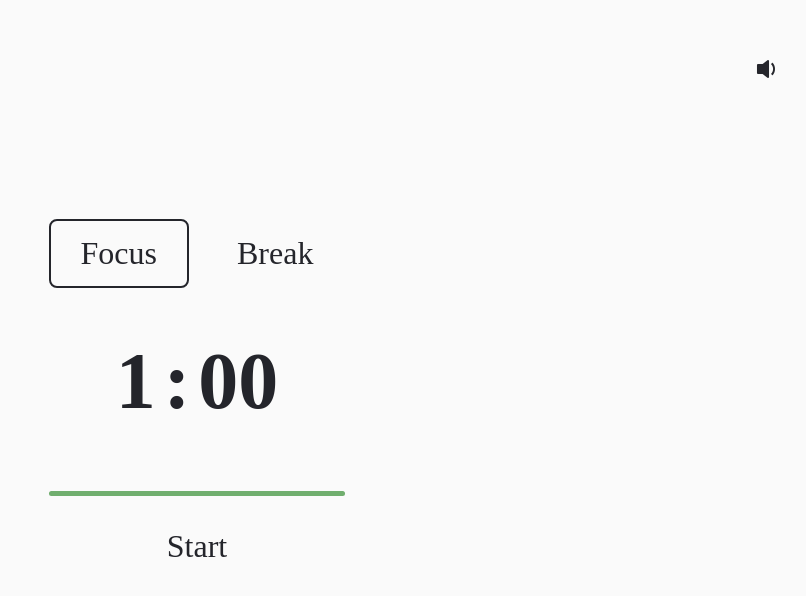
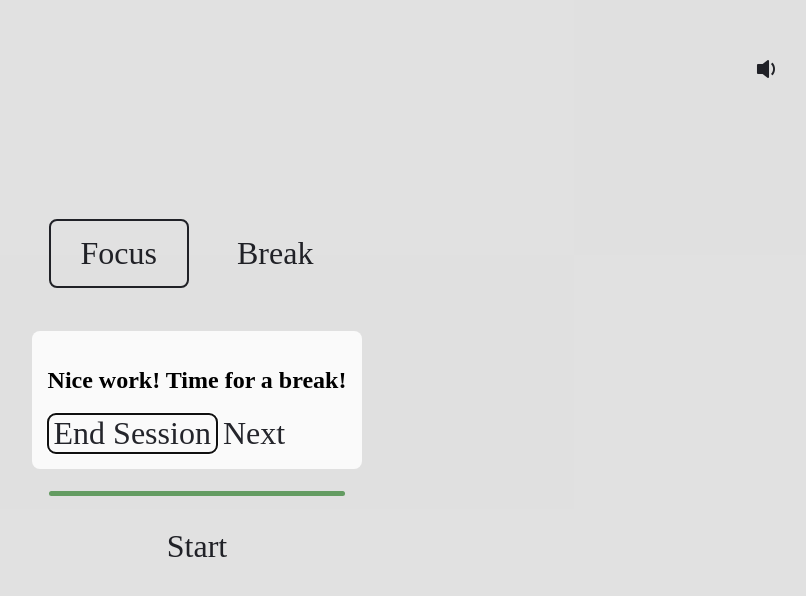
Before and after one commit to jamesspearsv/quiet-timer, a Vue app: page / in a window 1280 px wide. Shown: the top 596 px of the page, without its empty margins (443-1249 px from the left). Built offline with nearby package versions, Linux system fonts and the light colour scheme; a web font is replaced by a local one.

Commit message:
Added next phase and end session logic

```diff
--- a/src/App.vue
+++ b/src/App.vue
@@ -2,18 +2,20 @@
     import { onMounted, ref, useTemplateRef } from 'vue';
     import MuteButton from './components/MuteButton.vue';
     import TimerDisplay from './components/TimerDisplay.vue';
-    import ModeButtons from './components/ModeButtons.vue';
+    import PhaseButtons from './components/PhaseButtons.vue';
     import SegmentDialog from './components/SegmentDialog.vue';
+    import { goToNextPhase } from './lib/segmentController.js';
 
-    const mode = ref('focus');
+    const phase = ref('focus');
+    const segmentModalOpen = ref(true);
     const muted = ref(false);
     const audioElement = useTemplateRef('audioElement');
 
     let audioContext;
     let track;
 
-    function changeMode(new_mode) {
-        mode.value = new_mode;
+    function changePhase(new_phase) {
+        phase.value = new_phase;
     }
 
     function toggleMute() {
@@ -34,6 +36,7 @@
             audioContext.resume();
         }
 
+        segmentModalOpen.value = true;
         audioElement.value.play();
     }
 
@@ -43,13 +46,18 @@
 <template>
     <main>
         <div>
-            <ModeButtons :mode="mode" @change-mode="(m) => changeMode(m)" />
-            <TimerDisplay :mode="mode" @finished="playAlert()" />
+            <PhaseButtons :phase="phase" @change-mode="(m) => changePhase(m)" />
+            <TimerDisplay :phase="phase" @finished="playAlert()" />
         </div>
         <MuteButton :muted="muted" @toggle-mute="toggleMute()" />
     </main>
     <audio ref="audioElement" src="/mission-complete-chime.mp3"></audio>
-    <SegmentDialog :open="true" />
+    <SegmentDialog
+        :open="segmentModalOpen"
+        :segment="phase"
+        @stop="() => (segmentModalOpen = false)"
+        @next="() => (phase = goToNextPhase(phase))"
+    />
 </template>
 
 <style scoped>
--- a/src/components/ModeButtons.vue
+++ b/src/components/PhaseButtons.vue
@@ -1,25 +1,25 @@
 <script setup>
-    const emit = defineEmits(['change-mode']);
-    const { mode } = defineProps({
-        mode: { type: String, required: true },
+    const emit = defineEmits(['change-phase']);
+    const props = defineProps({
+        phase: { type: String, required: true },
     });
 
-    function handleClick(newMode) {
-        emit('change-mode', newMode);
+    function handleClick(phase) {
+        emit('change-phase', phase);
     }
 </script>
 
 <template>
-    <div class="mode-selector" :class="`${mode}`">
+    <div class="phase-selector" :class="`${props.phase}`">
         <button
             @click="() => handleClick('focus')"
-            :class="mode === 'focus' && 'selected'"
+            :class="props.phase === 'focus' && 'selected'"
         >
             Focus
         </button>
         <button
             @click="() => handleClick('break')"
-            :class="mode === 'break' && 'selected'"
+            :class="props.phase === 'break' && 'selected'"
         >
             Break
         </button>
@@ -27,13 +27,13 @@
 </template>
 
 <style scoped>
-    .mode-selector {
+    .phase-selector {
         display: flex;
         position: relative;
         gap: 1rem;
     }
 
-    .mode-selector::after {
+    .phase-selector::after {
         content: '';
         position: absolute;
         top: 0;
@@ -45,11 +45,11 @@
         transition: transform 220ms ease-in-out;
     }
 
-    .mode-selector.mode-selector.break::after {
+    .phase-selector.phase-selector.break::after {
         transform: translateX(calc(100% + 1rem));
     }
 
-    .mode-selector > button {
+    .phase-selector > button {
         padding: 1rem 2rem;
         font-weight: 4rem;
         transition: border 220ms ease-in-out;
--- a/src/components/SegmentDialog.vue
+++ b/src/components/SegmentDialog.vue
@@ -1,29 +1,46 @@
 <script setup>
-    import { useTemplateRef, watch } from 'vue';
+    import { onMounted, useTemplateRef, watch } from 'vue';
 
+    const dialog = useTemplateRef('dialog');
+    defineEmits(['next', 'stop']);
     const props = defineProps({
         open: {
             type: Boolean,
             required: true,
         },
+        segment: {
+            type: String,
+            required: true,
+        },
     });
 
-    const dialog = useTemplateRef('dialog');
+    const modalMessage = {
+        focus: 'Nice work! Time for a break!',
+        break: 'Ready? Time to focus!',
+    };
 
-    watch(
-        () => props.open,
-        () => {
-            if (props.open) {
-                dialog.value.showModal();
-            } else {
-                dialog.value.close();
-            }
-        },
-    );
+    function toggleModal() {
+        if (!dialog.value) return;
+
+        if (props.open) {
+            dialog.value.showModal();
+        } else {
+            dialog.value.close();
+        }
+    }
+
+    onMounted(toggleModal);
+    watch(() => props.open, toggleModal);
 </script>
 
 <template>
-    <dialog ref="dialog"></dialog>
+    <dialog ref="dialog">
+        <div>
+            <h2>{{ modalMessage[props.segment] }}</h2>
+            <button @click="() => $emit('stop')">End Session</button>
+            <button @click="() => $emit('next')">Next</button>
+        </div>
+    </dialog>
 </template>
 
 <style scoped>
@@ -34,6 +51,9 @@
         bottom: 0;
         right: 0;
 
-        background-color: black;
+        border: none;
+        border-radius: var(--border-radius);
+
+        background-color: var(--clr-white);
     }
 </style>
--- a/src/components/TimerDisplay.vue
+++ b/src/components/TimerDisplay.vue
@@ -8,15 +8,15 @@
         break: import.meta.env.PROD ? 300 : 5,
     };
 
-    const { mode } = defineProps(['mode']);
+    const props = defineProps(['phase']);
 
     /** Active timer duration in seconds */
-    const active_timer = ref(timers[mode]);
+    const active_timer = ref(timers[props.phase]);
 
     /** Computed ref to track timer activity status */
     const status = computed(() => {
         if (!timer_id.value) {
-            if (active_timer.value < timers[mode]) return 'paused';
+            if (active_timer.value < timers[props.phase]) return 'paused';
             else return 'stopped';
         } else {
             if (active_timer.value === 0) return 'finished';
@@ -26,7 +26,8 @@
 
     /** Compute display values for timer in minutes and seconds */
     const display = computed(() => {
-        const percent_complete = (active_timer.value / timers[mode]) * 100;
+        const percent_complete =
+            (active_timer.value / timers[props.phase]) * 100;
         const minutes = Math.trunc(active_timer.value / 60);
         let seconds = active_timer.value % 60;
 
@@ -38,10 +39,10 @@
 
     // Watcher to change timer duration when the timer's mode changes
     watch(
-        () => mode,
+        () => props.phase,
         () => {
             stopTimer();
-            active_timer.value = timers[mode];
+            active_timer.value = timers[props.phase];
         },
     );
 
@@ -49,7 +50,7 @@
     watch(
         display,
         () => {
-            document.title = `${mode} | ${display.value.minutes}:${display.value.seconds}`;
+            document.title = `${props.phase} | ${display.value.minutes}:${display.value.seconds}`;
         },
         { immediate: true },
     );
@@ -68,7 +69,7 @@
             timer_id.value = null;
         }
 
-        active_timer.value = timers[mode];
+        active_timer.value = timers[props.phase];
     }
 
     function pauseTimer() {
@@ -83,7 +84,7 @@
     }
 
     function restartTimer() {
-        active_timer.value = timers[mode];
+        active_timer.value = timers[props.phase];
         startTimer();
     }
 </script>
--- /dev/null
+++ b/src/lib/segmentController.js
@@ -0,0 +1,9 @@
+function goToNextPhase(currentSegment) {
+    if (currentSegment === 'focus') return 'break';
+    if (currentSegment === 'break') return 'focus';
+    throw Error('Unknown segment type');
+}
+
+function endSession() {}
+
+export { goToNextPhase, endSession };
```
Also changed, not shown: package.json (+7 -7 lines), 1 other file (tests, documents, lock files or other folders).
